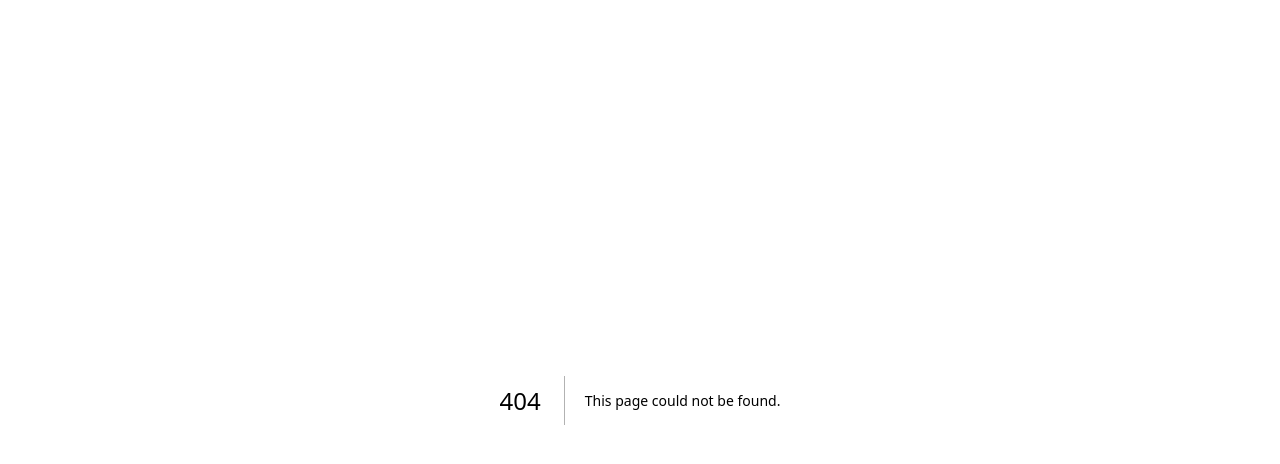
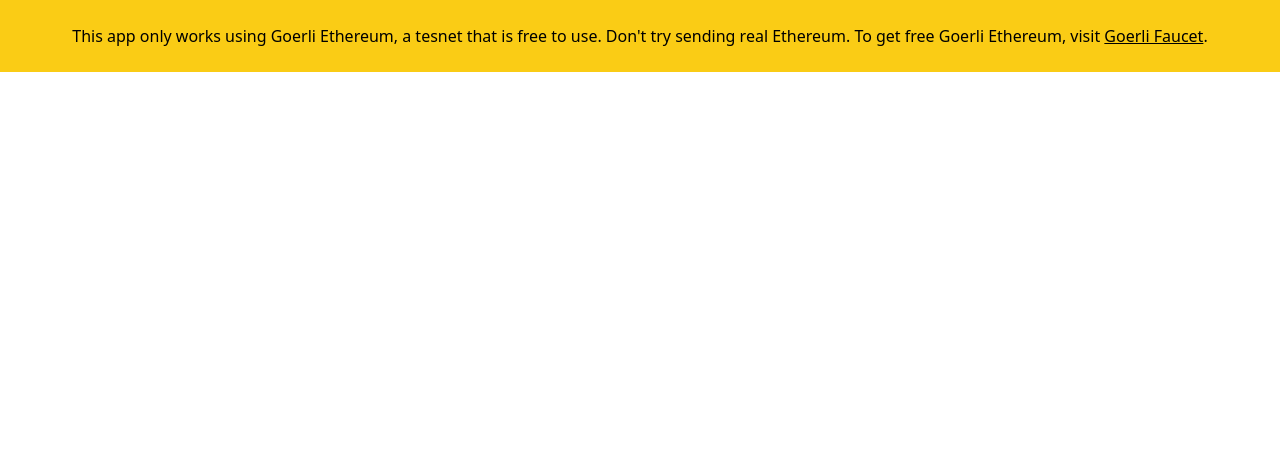
Before and after one commit to wanderdust/buymeacoffee-dapp, a Next.js app: page /banner in a window 1280 px wide. Before the commit this address had no page. Shown: the top 464 px of the page. Built offline with nearby package versions, Linux system fonts and the light colour scheme.

Commit message:
Move banner to its own component

```diff
--- /dev/null
+++ b/pages/banner.tsx
@@ -0,0 +1,11 @@
+export default function Banner() {
+    return (
+        <div className="flex justify-center bg-yellow-400 w-full py-6 px-6 mb-10 md:mb-24">
+            <p>
+                This app only works using Goerli Ethereum,
+                a tesnet that is free to use. Don't try sending real Ethereum.
+                To get free Goerli Ethereum, visit <a className="underline" href="https://www.alchemy.com/overviews/goerli-faucet" target="_blank">Goerli Faucet</a>.
+            </p>
+        </div>
+    )
+}
--- a/pages/index.tsx
+++ b/pages/index.tsx
@@ -42,13 +42,8 @@
 
 
     return (
-        <div className="flex flex-col">
-            <div className="flex justify-center bg-yellow-400 w-full py-6 px-6 mb-10 md:mb-24">
-                <p>
-                    This app only works using Goerli Ethereum,
-                    a tesnet that is free to use. Don't try sending real Ethereum.
-                </p>
-            </div>
+        <div className="flex flex-col items-center">
+            <Banner />
 
             {currentAccount ? (
                 <BuyCoffee />
```
